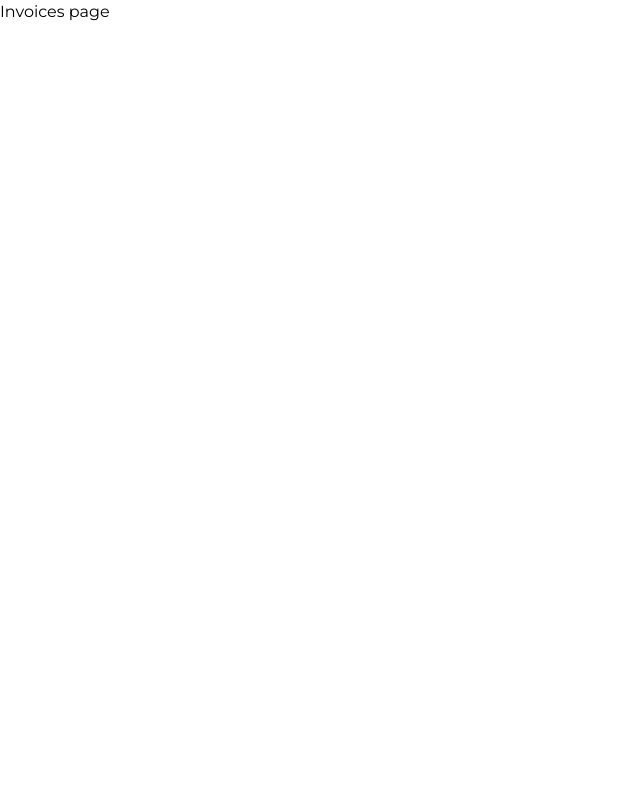
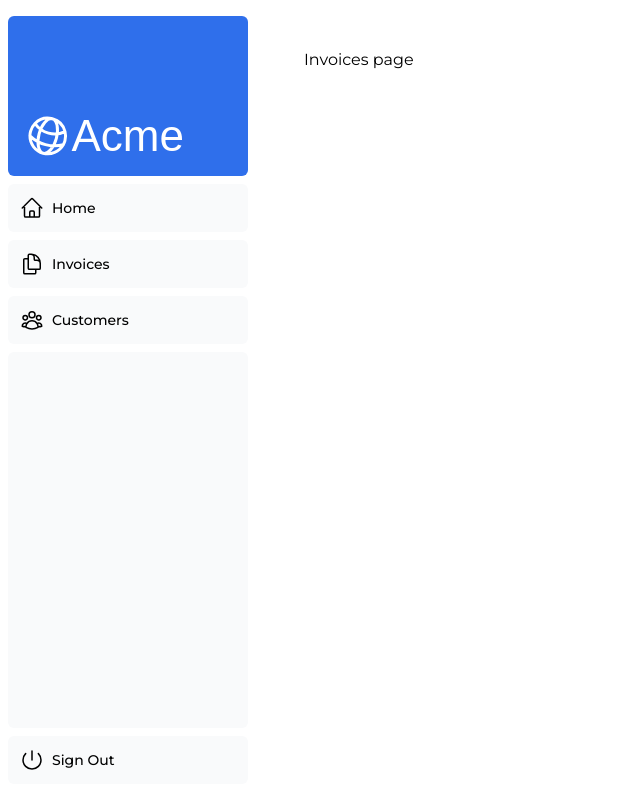
Before and after one commit to DlopezS98/nextjs-dashboard, a Next.js app: page /dashboard/invoices in a window 1280 px wide. Shown: the whole page, without its empty margins (0-640 px from the left). Built offline with nearby package versions, Linux system fonts and the light colour scheme; a web font is replaced by a local one.

Commit message:
Add dashboard layout component with side navigation

```diff
--- /dev/null
+++ b/app/dashboard/layout.tsx
@@ -0,0 +1,14 @@
+import SideNav from "@/app/ui/dashboard/sidenav";
+
+export default function Layout({ children }: { children: React.ReactNode }) {
+    return (
+        <div className="flex h-screen flex-col md:flex-row md:overflow-hidden">
+            <div className="w-full flex-none md:w-64">
+                <SideNav />
+            </div>
+            <main className="flex-grow p-6 md:overflow-y-auto md:p-12">
+                {children}
+            </main>
+        </div>
+    )
+}
```
